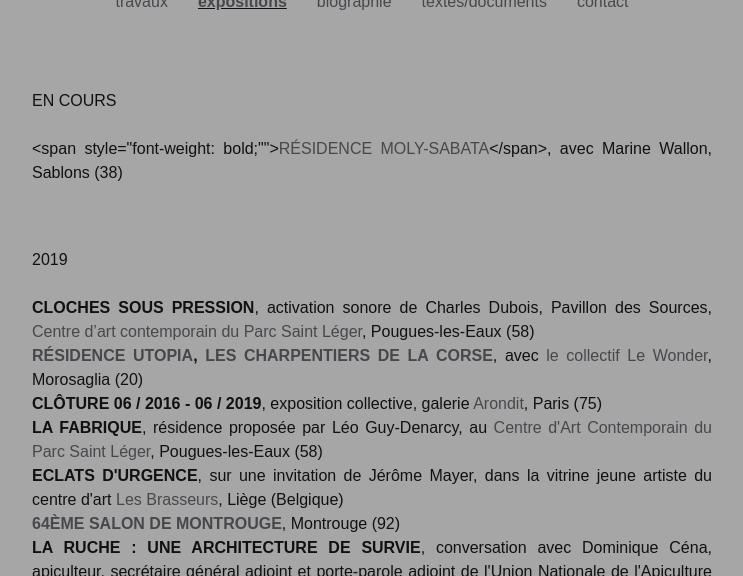
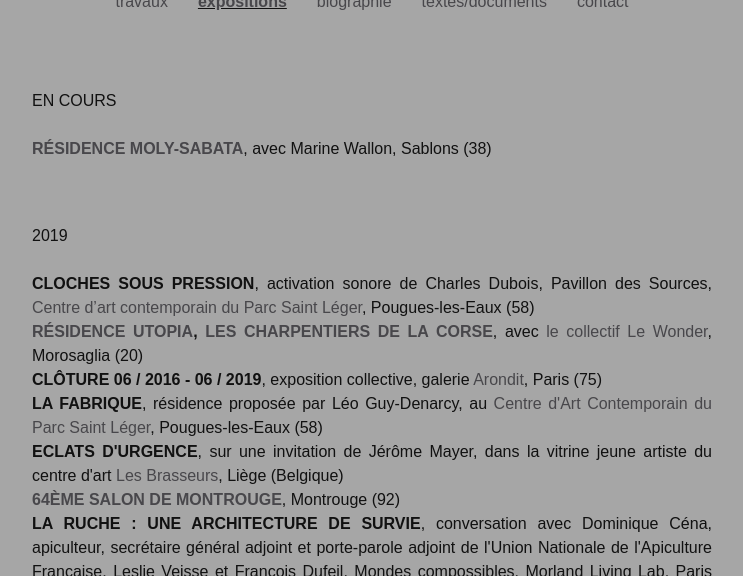
Before and after one commit to Mariecie/Mariecie.github.io, a Jekyll site: the page built from Expositions.md, in a window 1280 px wide and 900 px high, cut to the strip 324-900 px from the top of the window. Shown: the whole strip, without its empty margins (268-1011 px from the left). Built offline with Jekyll 4.4.1, drawn with Linux system fonts in a browser that asks for light colours.

Commit message:
moly sabata

```diff
--- a/Expositions.md
+++ b/Expositions.md
@@ -8,7 +8,7 @@ permalink: /expositions/
 <br />
 EN COURS
 <br>
-<br><span style="font-weight: bold;""><a href="#" onclick='window.open(http://www.moly-sabata.com/2019/10/francois-dufeil-marine-wallon/;return false;'>RÉSIDENCE MOLY-SABATA</a></span>, avec Marine Wallon, Sablons (38)
+<br><span style="font-weight: bold;"><a href="#" onclick='window.open(http://www.moly-sabata.com/2019/10/francois-dufeil-marine-wallon/;return false;'>RÉSIDENCE MOLY-SABATA</a></span>, avec Marine Wallon, Sablons (38)
 </p>
 
 
```
